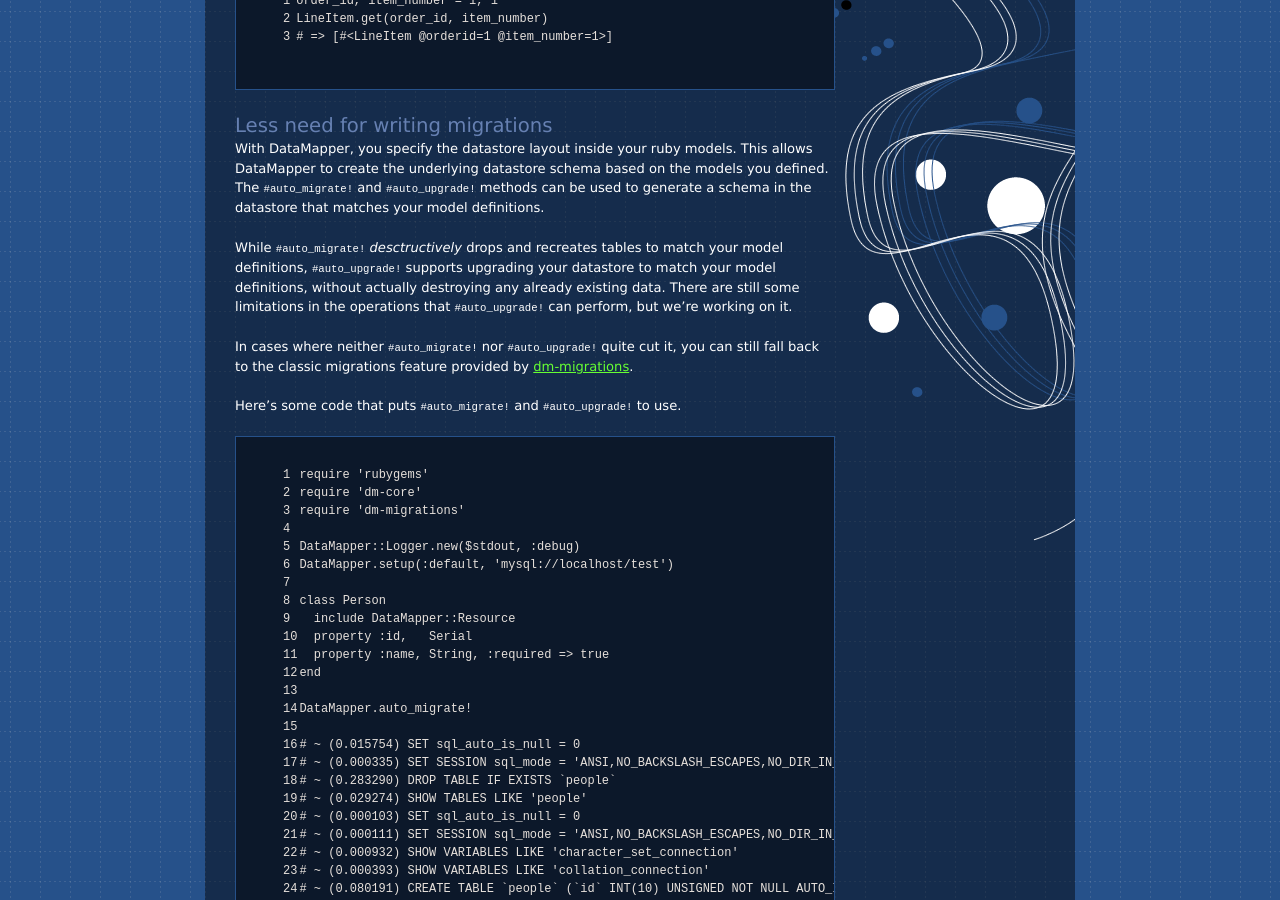
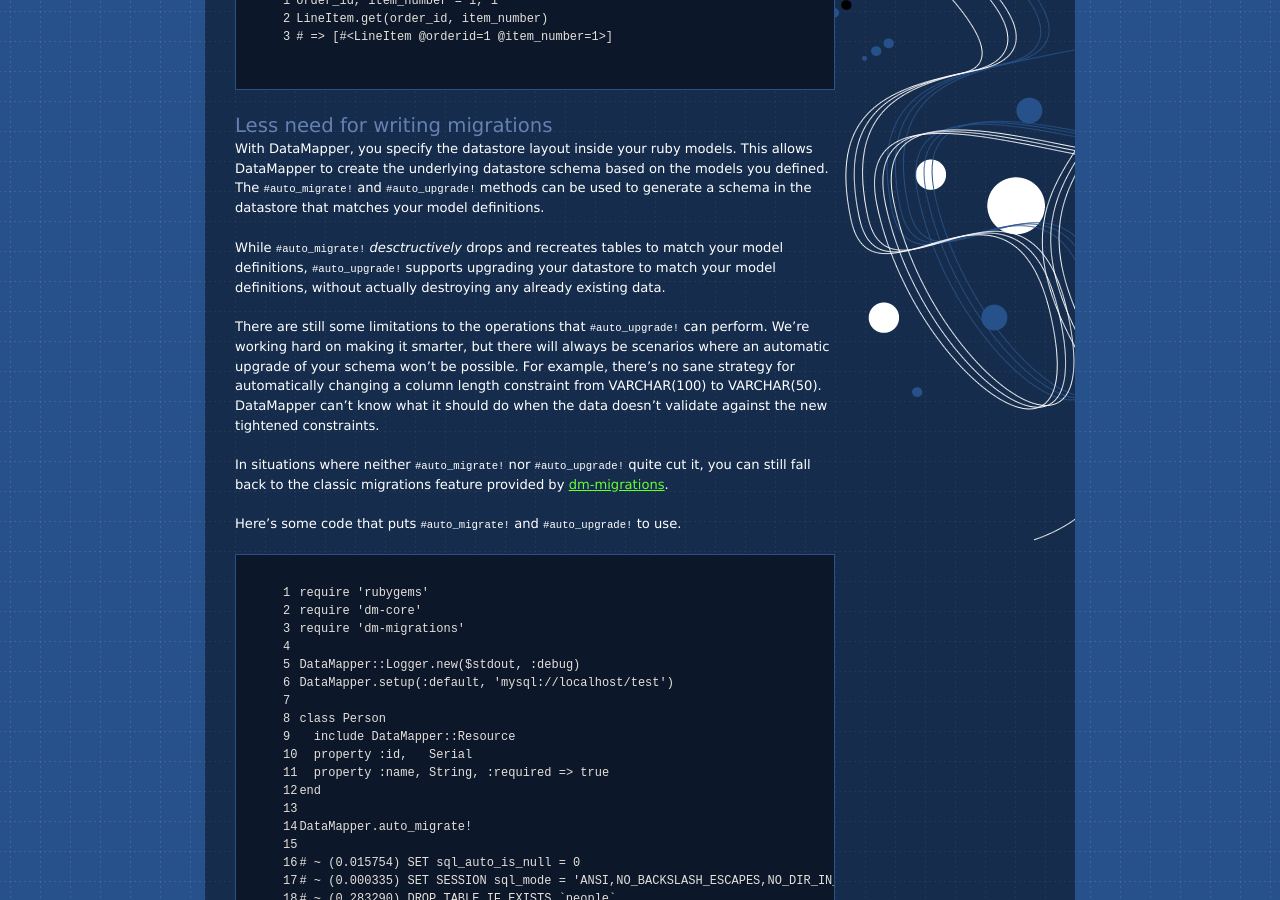
Before and after one commit to datamapper/datamapper.github.com, a Jekyll site: the page built from why.markdown, in a window 1280 px wide and 900 px high, scrolled down 1218 px. Built offline with Jekyll 4.4.1, drawn with Linux system fonts in a browser that asks for light colours.

Commit message:
Briefly mention the limitations of #auto_upgrade!

```diff
--- a/why.markdown
+++ b/why.markdown
@@ -73,10 +73,17 @@ your model definitions.
 While `#auto_migrate!` *desctructively* drops and recreates tables to match
 your model definitions, `#auto_upgrade!` supports upgrading your
 datastore to match your model definitions, without actually destroying
-any already existing data. There are still some limitations in the
-operations that `#auto_upgrade!` can perform, but we're working on it.
+any already existing data.
 
-In cases where neither `#auto_migrate!` nor `#auto_upgrade!` quite cut
+There are still some limitations to the operations that `#auto_upgrade!`
+can perform. We're working hard on making it smarter, but there will
+always be scenarios where an automatic upgrade of your schema won't be
+possible. For example, there's no sane strategy for automatically changing
+a column length constraint from VARCHAR(100) to VARCHAR(50). DataMapper
+can't know what it should do when the data doesn't validate against the
+new tightened constraints.
+
+In situations where neither `#auto_migrate!` nor `#auto_upgrade!` quite cut
 it, you can still fall back to the classic migrations feature provided
 by [dm-migrations](http://github.com/datamapper/dm-migrations).
 
```
